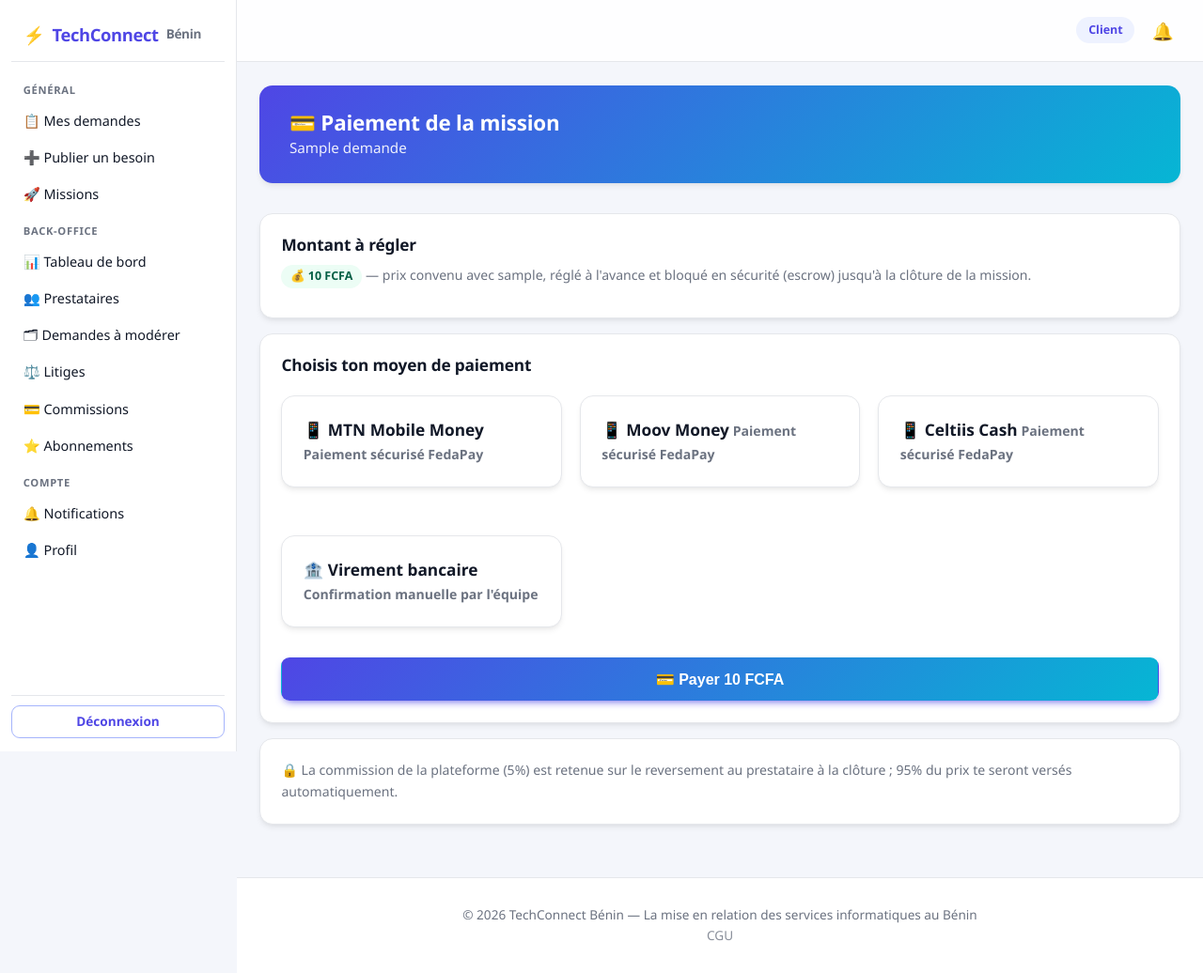
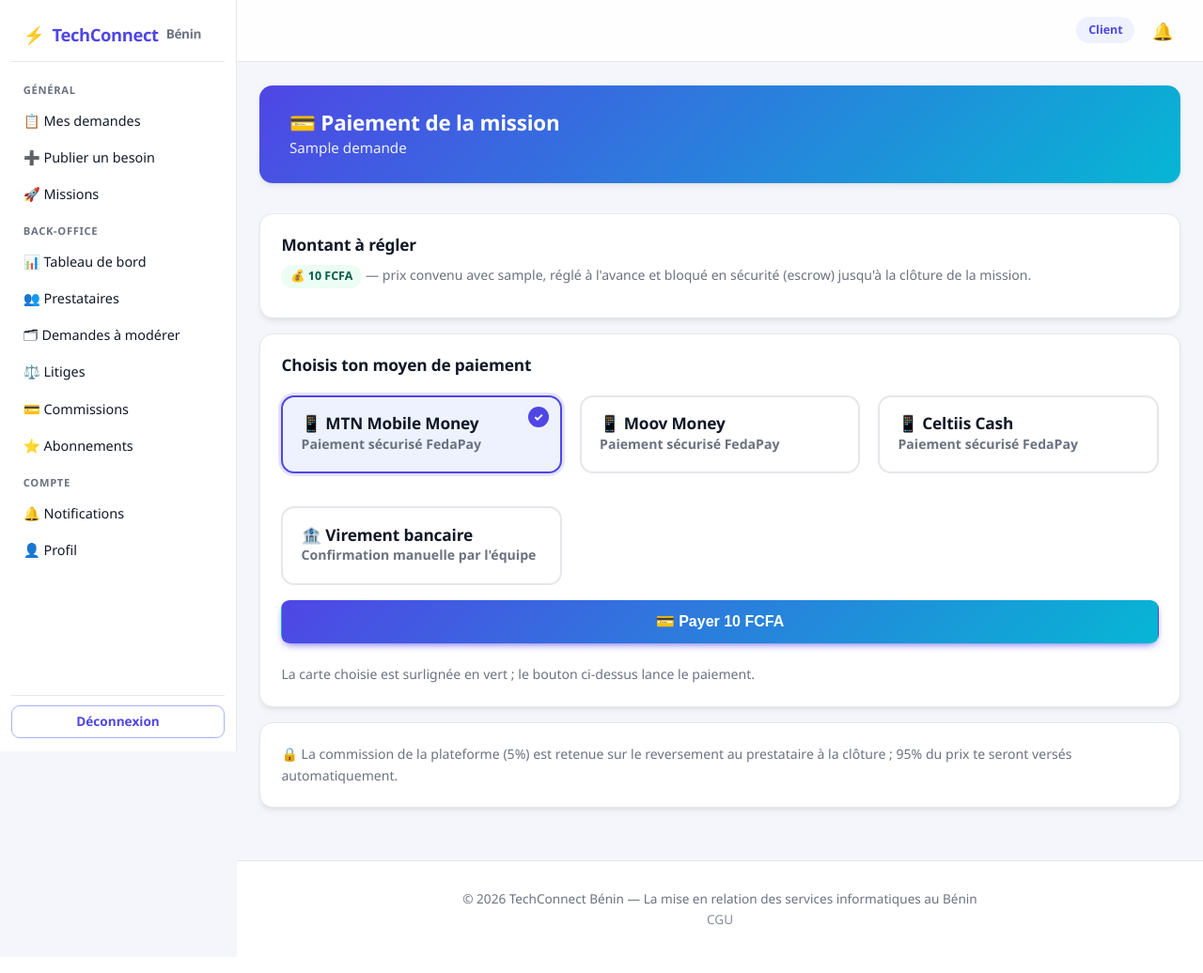
Before and after one commit to aspic36/TechConnect_Benin, a Django app: page /propositions/missions/1/paiement/ in a window 1280 px wide. Shown: the whole page at 94% size. After the commit the page ends 985 px from the top, so only its background shows below. Run offline with Django 4.2, Linux system fonts and the light colour scheme; a user stored in the database is signed in; tables that the repository leaves empty hold one stand-in row (values such as "Sample post"); data that the repository does not hold is empty.

Commit message:
Fix UI paiement : sélection de la carte visible (struct plan-card-inner + radio masqué) sur la page payer

```diff
--- a/templates/propositions/payer_mission.html
+++ b/templates/propositions/payer_mission.html
@@ -20,29 +20,40 @@
     <form method="post">
         {% csrf_token %}
         <div class="grid">
-            <label class="card plan-card" style="cursor: pointer;">
+            <label class="plan-card">
                 <input type="radio" name="methode" value="{{ methodes.MTN_MOMO }}" required checked>
-                <span class="card-title" style="margin: 0;">📱 MTN Mobile Money</span>
-                <span class="card-meta">Paiement sécurisé FedaPay</span>
+                <div class="plan-card-inner">
+                    <h3 class="card-title" style="margin: 0;">📱 MTN Mobile Money</h3>
+                    <p class="card-meta">Paiement sécurisé FedaPay</p>
+                </div>
             </label>
-            <label class="card plan-card" style="cursor: pointer;">
+            <label class="plan-card">
                 <input type="radio" name="methode" value="{{ methodes.MOOV }}">
-                <span class="card-title" style="margin: 0;">📱 Moov Money</span>
-                <span class="card-meta">Paiement sécurisé FedaPay</span>
+                <div class="plan-card-inner">
+                    <h3 class="card-title" style="margin: 0;">📱 Moov Money</h3>
+                    <p class="card-meta">Paiement sécurisé FedaPay</p>
+                </div>
             </label>
-            <label class="card plan-card" style="cursor: pointer;">
+            <label class="plan-card">
                 <input type="radio" name="methode" value="{{ methodes.CELTIS }}">
-                <span class="card-title" style="margin: 0;">📱 Celtiis Cash</span>
-                <span class="card-meta">Paiement sécurisé FedaPay</span>
+                <div class="plan-card-inner">
+                    <h3 class="card-title" style="margin: 0;">📱 Celtiis Cash</h3>
+                    <p class="card-meta">Paiement sécurisé FedaPay</p>
+                </div>
             </label>
-            <label class="card plan-card" style="cursor: pointer;">
+            <label class="plan-card">
                 <input type="radio" name="methode" value="{{ methodes.VIREMENT }}">
-                <span class="card-title" style="margin: 0;">🏦 Virement bancaire</span>
-                <span class="card-meta">Confirmation manuelle par l'équipe</span>
+                <div class="plan-card-inner">
+                    <h3 class="card-title" style="margin: 0;">🏦 Virement bancaire</h3>
+                    <p class="card-meta">Confirmation manuelle par l'équipe</p>
+                </div>
             </label>
         </div>
         <div class="actions" style="margin-top: 1rem;">
             <button class="btn btn-lg" type="submit" style="width: 100%;">💳 Payer {{ reste }} FCFA</button>
+            <p class="card-meta" style="text-align: center; margin: 0.75rem 0 0;">
+                La carte choisie est surlignée en vert ; le bouton ci-dessus lance le paiement.
+            </p>
         </div>
     </form>
 </div>
```
